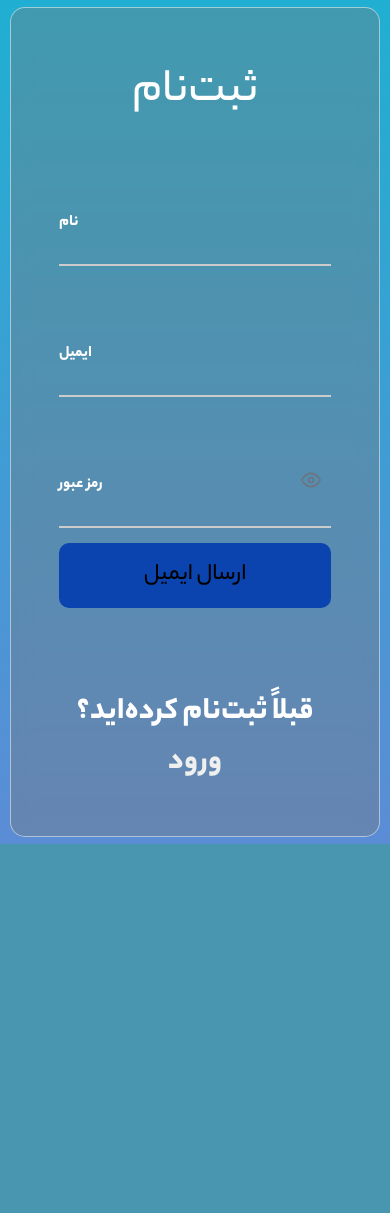
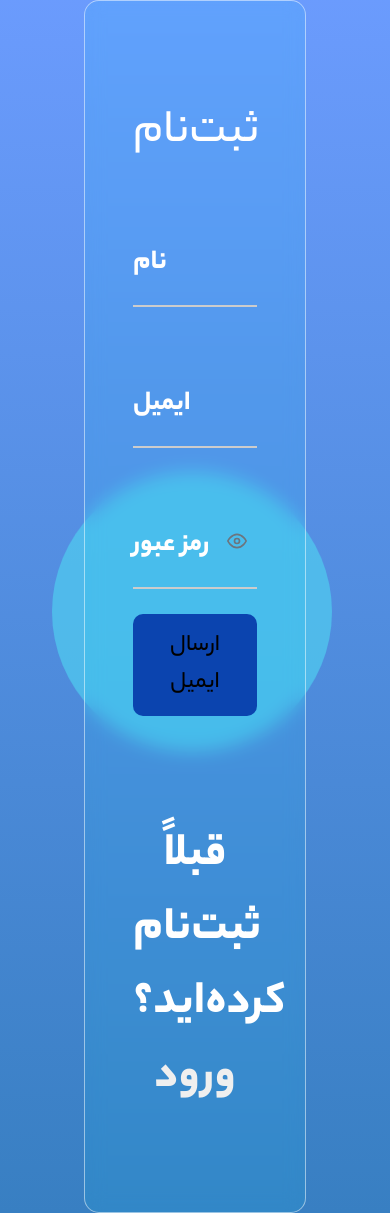
Before and after one commit to Javad1st/myitLand, a PHP site: page /login/rgister.php in a window 390 px wide. Before the commit the page ends 844 px from the top, so only its background shows below. Run offline with PHP 8.4, Linux system fonts and the light colour scheme; some libraries are stand-ins or nearby versions.

Commit message:
better ali

```diff
--- a/login/loginstyle.css
+++ b/login/loginstyle.css
@@ -36,6 +36,37 @@
   font-weight: 300;
   src: url(../yekan/Yekan-Bakh-FaNum-04-Regular.woff);
 }
+:root {
+  --base-color: #f0f4f8;
+  --base-variant: #e0f7fa;
+  --text-color: #2c3e50;
+  --secondary-text: #34495e;
+  --primary-color: #51cdf0;
+  --accent-color: #16a085;
+  --footer-color: #2c3e50;
+  --darkMode: #27ae60;
+  --zed: #2ecc71;
+  --zed2: #27ae60;
+  --grad1: rgba(34, 106, 252, 0.671);
+  --grad2: #387fc2;
+}
+
+
+.darkmode {
+  --base-color: #00182f;
+  --base-variant: #1c2329;
+  --text-color: #ecf0f1;
+  --secondary-text: #bdc3c7;
+  --primary-color: #2e6cea;
+  --accent-color: #1abc9c;
+  --footer-color: #2c3e50;
+  --darkMode: #1abc9c;
+  transition: all ease-in-out .5s;
+  --zed: #2ecc71;
+  --zed2: #27ae60;
+  --grad1: rgba(5, 71, 157, 0.852);
+  --grad2: #111a35;
+}
 * {
   margin: 0;
   padding: 0;
@@ -61,33 +92,49 @@ body::before {
   width: 100%;
   height: 100%;
   /* background: url(../svgHa/giphy.gif), #000; */
-  background: linear-gradient( rgb(32, 175, 210) , rgba(46, 109, 202, 0.786));
+  background: linear-gradient( var(--grad1) , var(--grad2));
   background-position: center;
   background-size: cover;
 }
-.shape1{
-position: absolute;
-background-color: #0e74cd;
-width: 180px;
-height: 180px;
-border-radius: 50%;
-right: 360px;
-top: 300px;
-}
+
 .wrapper {
-  width: 400px;
+
+  width: 30%;
   border-radius: 15px;
   padding: 30px;
   text-align: center;
-  background-color: rgba(121, 121, 121, 0.377);
+  background-color: rgba(3, 221, 255, 0.089);
   border: 1px solid rgba(255, 255, 255, 0.5);
   backdrop-filter: blur(9px);
-  -webkit-backdrop-filter: blur(9px);
+  -webkit-backdrop-filter: blur(12px);
+
+}
+.shape1 {
+  position: absolute;
+  background-color: var(--primary-color);
+  width: 280px;
+  height: 280px;
+  border-radius: 50%;
+  right: 25%;
+  top: 20%;
+  z-index: 0;
+  opacity: 0.7;
+  animation: move 2s ease-in-out infinite; /* اضافه کردن انیمیشن */
+}
+
+@keyframes move {
+  0%, 100% {
+    transform: translateY(0); /* موقعیت اولیه */
+  }
+  50% {
+    transform: translateY(-20px); /* حرکت به سمت بالا */
+  }
 }
 
 form {
   display: flex;
   flex-direction: column;
+  z-index: 3;
 }
 
 h2 {
@@ -99,7 +146,7 @@ h2 {
 .input-field {
   position: relative;
   border-bottom: 2px solid #ccc;
-  margin: 15px 0;
+  margin: 25px 0;
 }
 
 .input-field label {
@@ -108,7 +155,7 @@ h2 {
   left: 0;
   transform: translateY(-50%);
   color: #fff;
-  font-size: 16px;
+  font-size: 20px;
   pointer-events: none;
   transition: 0.15s ease;
 }
@@ -125,7 +172,7 @@ h2 {
 
 .input-field input:focus~label,
 .input-field input:valid~label {
-  font-size: 0.8rem;
+  font-size: 1.5rem;
   top: 10px;
   transform: translateY(-120%);
 }
@@ -214,37 +261,3 @@ button:hover {
   background-color: #cce5ff;
   color: #004085;
 }
-
-@media (max-width: 750px){
-
-    .wrapper{
-      width: 800px !important;
-      font-size: xxx-large;
-    }
-    button {
-      font-size: xx-large;
-    }
-
-}
-@media (max-width: 1100px) {
-  .wrapper{
-    width: 500px;
-    font-size: xx-large;
-    padding: 3rem;
-    gap: 2rem;
-  }
-  h2{
-    font-size: xxx-large;
-  }
-  .input-field{
-    margin-top: 2rem;
-    padding: 1rem;
-    font-size: xx-large;
-  }
-  .input-field{
-    font-size: xx-large;
-  }
-  button {
-    font-size: x-large;
-  }
-}
--- a/login/rgister.php
+++ b/login/rgister.php
@@ -78,6 +78,7 @@ if (isset($_SESSION['user_email'])) {
     </script>
 </head>
 <body>
+<div class="shape1"></div>
     <div class="wrapper">
         <h2>ثبت‌نام</h2>
         <form id="form" method="POST" action="">
@@ -112,10 +113,13 @@ if (isset($_SESSION['user_email'])) {
             <input type="hidden" id="reply_to" name="reply_to" value="noreply@example.com">
             <input type="hidden" id="timestamp" name="timestamp">
             <button id="sendEmailButton" type="button">ارسال ایمیل</button>
+
             <div class="input-field" id="codeInputField" style="display:none;">
                 <input type="text" id="userInput" name="userInput" required>
                 <label for="userInput">کد تأیید</label>
             </div>
+            <h2 id="count">3:00</h2>
+
             <br>
             <?php if ($codeError): ?>
                 <div class="error-message"> <?php echo $codeError; ?> </div>
@@ -130,6 +134,8 @@ if (isset($_SESSION['user_email'])) {
         </div>
     </div>
     <script>
+        const countElement = document.getElementById('count');
+        countElement.style.display = 'none'
         let generatedCode;
         const generateNewCode = () => {
             generatedCode = Math.floor(100000 + Math.random() * 900000); // تولید کد ۶ رقمی تصادفی
@@ -144,6 +150,7 @@ if (isset($_SESSION['user_email'])) {
         sendEmailButton.addEventListener('click', function() {
             const email = $("#email").val();
             const password = $("#password").val();
+
 
             if (password.length < 8) {
                 alert('رمز عبور باید حداقل ۸ کاراکتر باشد.');
@@ -169,6 +176,24 @@ if (isset($_SESSION['user_email'])) {
                                 codeInputField.style.display = 'block';
                                 registerButton.style.display = 'block';
                                 alert('ایمیل ارسال شد!');
+                                let time = 180; // 3 دقیقه به ثانیه
+                                const countElement = document.getElementById('count');
+
+                                countElement.style.display = 'block'
+        const timer = setInterval(() => {
+            const minutes = Math.floor(time / 60);
+            const seconds = time % 60;
+
+            // فرمت زمان به صورت دو رقمی
+            countElement.innerText = `${minutes}:${seconds < 10 ? '0' : ''}${seconds}`;
+
+            if (time <= 0) {
+                clearInterval(timer);
+                alert("زمان به پایان رسید!");
+            }
+
+            time--;
+        }, 1000);
                             }, (err) => {
                                 alert("خطا در ارسال ایمیل.");
                             });
@@ -177,6 +202,62 @@ if (isset($_SESSION['user_email'])) {
             });
         });
     </script>
+    <style>
+@media screen and (max-width: 1100px) {
+  .wrapper{
+    width: 50%;
+    font-size: xx-large;
+    padding: 4rem 3rem;
+    gap: 2rem;
+  }
+  h2{
+    font-size: xxx-large;
+  }
+  .input-field{
+    margin-top: 2rem;
+    padding: 1rem;
+    font-size: xx-large;
+  }
+  .input-field{
+    font-size: xx-large;
+  }
+  button {
+    font-size: x-large;
+  }
+  .shape1{
+    right: 15%;
+    top: 30%;
+  }
+  .input-field input {
+    font-size: 1.8rem;
+  }
+  .input-field label{
+    font-size: 28px;
+  }
+}
+
+@media screen and (max-width: 750px){
+
+.shape1{
+  right: 15%;
+  top: 40%;
+}
+
+}
+
+
+@media screen and (max-width: 700px) {
+    .wrapper {
+      width: 60%;
+      font-size: xxx-large;
+      padding: 6rem 3rem;
+      gap: 2rem;
+      /* margin-top: auto; */
+      /* gap: 2rem; */
+  }
+
+  }</style>
     <script src="eyes.js"></script>
+    <script src="../darkmode.js"></script>
 </body>
 </html>
--- a/mobile2.css
+++ b/mobile2.css
@@ -233,6 +233,9 @@
     .header2{
         display: none;
     }
+    .footSec hr{
+      display: none;
+    }
 
   }
 
--- a/style.css
+++ b/style.css
@@ -313,6 +313,8 @@ right: -7rem;
 
 .jazir{
   display: none;
+  width: 500px;
+  height: 500px;
   animation: spinAli 15s linear infinite;
 }
 .contact {
```
Also changed, not shown: login/login.php (+59 -0 lines), login/loginmobile.css (deleted, +0 -11 lines).
